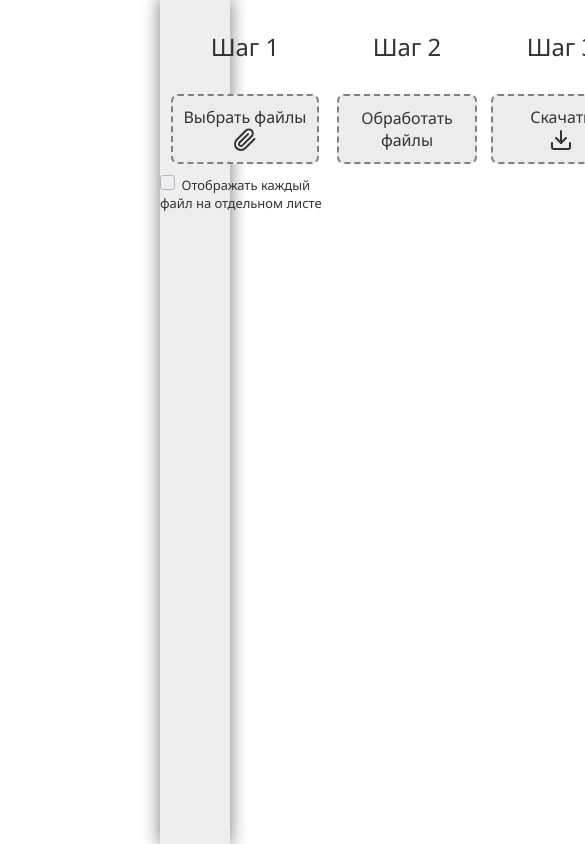
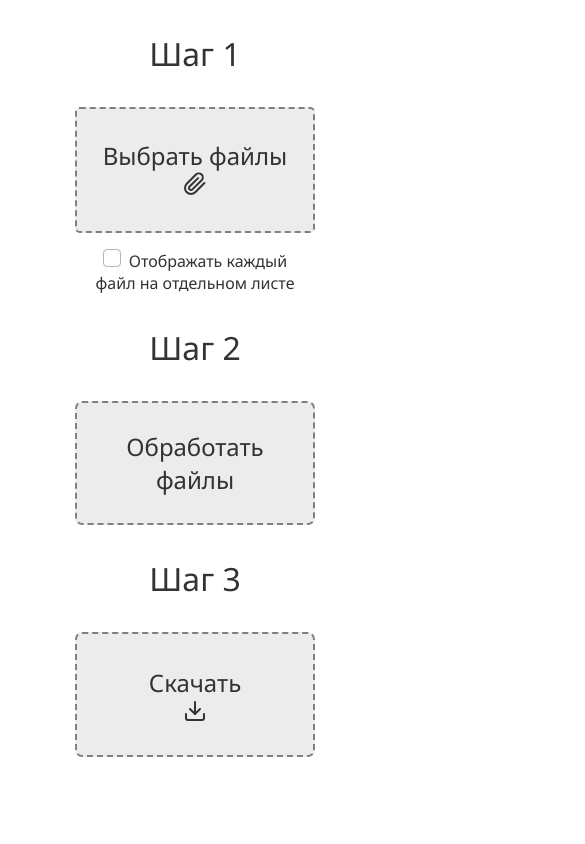
Before and after one commit to vlrsmlkv/pu-2, a React (Create React App) app: page / in a window 390 px wide. Shown: the top 844 px of the page, 585 px wide, since content can reach past the window. Built offline with nearby package versions, Linux system fonts and the light colour scheme.

Commit message:
#5: add responsiveness

```diff
--- a/src/components/FileField.jsx
+++ b/src/components/FileField.jsx
@@ -34,7 +34,7 @@ const FileField = ({onChange}) => {
         ? `Выбрано файлов: ${filesNumber}`
         : (filesNumber === 1)
             ? filesNameList
-            : <>Выбрать файлы <Paperclip/></>
+            : <span className="button-content">Выбрать файлы <Paperclip/></span>
 
     return (
         <div className = "input-field">
--- a/src/index.css
+++ b/src/index.css
@@ -7,11 +7,7 @@
   color: #333;
 }
 
-p {
-  font-size: x-large;
-  margin: 30px 10px;
-}
-
+@media screen and (min-width: 992px) {
   .App {
     display: flex;
     justify-content: space-around;
@@ -21,78 +17,53 @@ p {
     box-shadow: 0em 0em 1em 0.05em rgb(133, 133, 133);
   }
 
-.file-field-and-checkbox, .input-field, .process-button, .download-button {
-  display: flex;
-  flex-direction: column;
-  align-items: center;
+  button {
+    width: 10em;
+    height: 5em;
   }
 
-span {
+  .input-field-label {
+    width: 8.2em;
+  }
+
+  .checkbox-label, .processed-data-message {
+    font-size: small;
+  }
+
+  p {
+    font-size: x-large;
+    margin: 2em 0em;
+  }
+}
+
+.file-field-and-checkbox, .input-field, .process-button, .download-button, span {
   display: flex;
   flex-direction: column;
   align-items: center;
 }
 
 button {
-  padding: 5px 7px;
-  margin: 1px 7px;
-  border-radius: 7px;
+  padding: 1em 1em;
+  border-radius: 0.3em;
   background-color: rgb(236, 236, 236);
   transition-duration: 0.4s;
-  width:140px;
-  height:70px;
-  border:2px dashed grey;
-  transition:border 300ms ease;
+  border: 2px dashed grey; /* cant use em */
+  transition: border 300ms ease;
 }
 
-button:hover {
-  border:2px solid #000;
+button:hover, .input-field-label:hover {
+  border: 2px solid #000;
   cursor: pointer;
-}
-
-.input-field-label {
-  padding: 10px 7px;
-  margin: 1px 7px;
-  border-radius: 7px;
-  background-color: rgb(236, 236, 236);
-  transition-duration: 0.4s;
-  width:130px;
-  height: 46px;
-  border:2px dashed grey;
-  text-align: center;
-  transition:border 300ms ease;
-}
-
-.input-field-label:hover {
-  border:2px solid #000;
-  cursor: pointer;
-}
-
-#inputFile {
-  opacity: 0;
-  visibility: hidden;
-  position: absolute;
-}
-
-.checkbox-label {
-  margin-top: 10px;
-  width: 170px;
-  font-size: small;
 }
 
 .checkbox-label:hover {
   cursor: pointer;
 }
 
-.checkbox {
-  position: absolute;
-  z-index: -1;
-  opacity: 0;
-}
-
-.checkbox+label {
-  align-items: center;
-  user-select: none;
+.checkbox-label, .processed-data-message {
+  margin-top: 1em;
+  width: 13em;
+  text-align: center;
 }
 
 .checkbox+label::before {
@@ -110,6 +81,32 @@ button:hover {
   background-size: 50% 50%;
 }
 
+#inputFile {
+  opacity: 0;
+  visibility: hidden;
+  position: absolute;
+}
+
+.input-field-label {
+  padding: 0.95em 0.8em;
+  border-radius: 0.3em;
+  background-color: rgb(236, 236, 236);
+  transition-duration: 0.4s;
+  border: 2px dashed grey;
+  transition: border 300ms ease;
+}
+
+.checkbox {
+  position: absolute;
+  z-index: -1;
+  opacity: 0;
+}
+
+.checkbox+label {
+  align-items: center;
+  user-select: none;
+}
+
 .checkbox:checked+label::before {
   border-color: #0b76ef;
   background-color: #0b76ef;
@@ -120,7 +117,40 @@ button:hover {
   display: flex;
 }
 
-.processed-data-message {
-  margin-top: 10px;
-  font-size: small;
+@media screen and (max-width: 992px) {
+  .App {
+    display: flex;
+    flex-direction: column;
+    align-items: center;
+    min-height: 100vh;
   }
+
+  button {
+    width: 10em;
+    height: 5.2em;
+    font-size: x-large;
+  }
+
+  span {
+    font-size: x-large;
+  }
+
+  .input-field-label {
+    padding: 0.8em 0.8em;
+    width: 13.15em;
+    height: 6em;
+  }
+
+  span.button-content {
+    margin-top: 0.7em;
+  }
+
+  .checkbox-label, .processed-data-message {
+    font-size: medium;
+  }
+
+  p {
+    font-size: xx-large;
+    margin: 1em 0em;
+  }
+}
```
Lines whose indentation alone changed are shown as unchanged.
